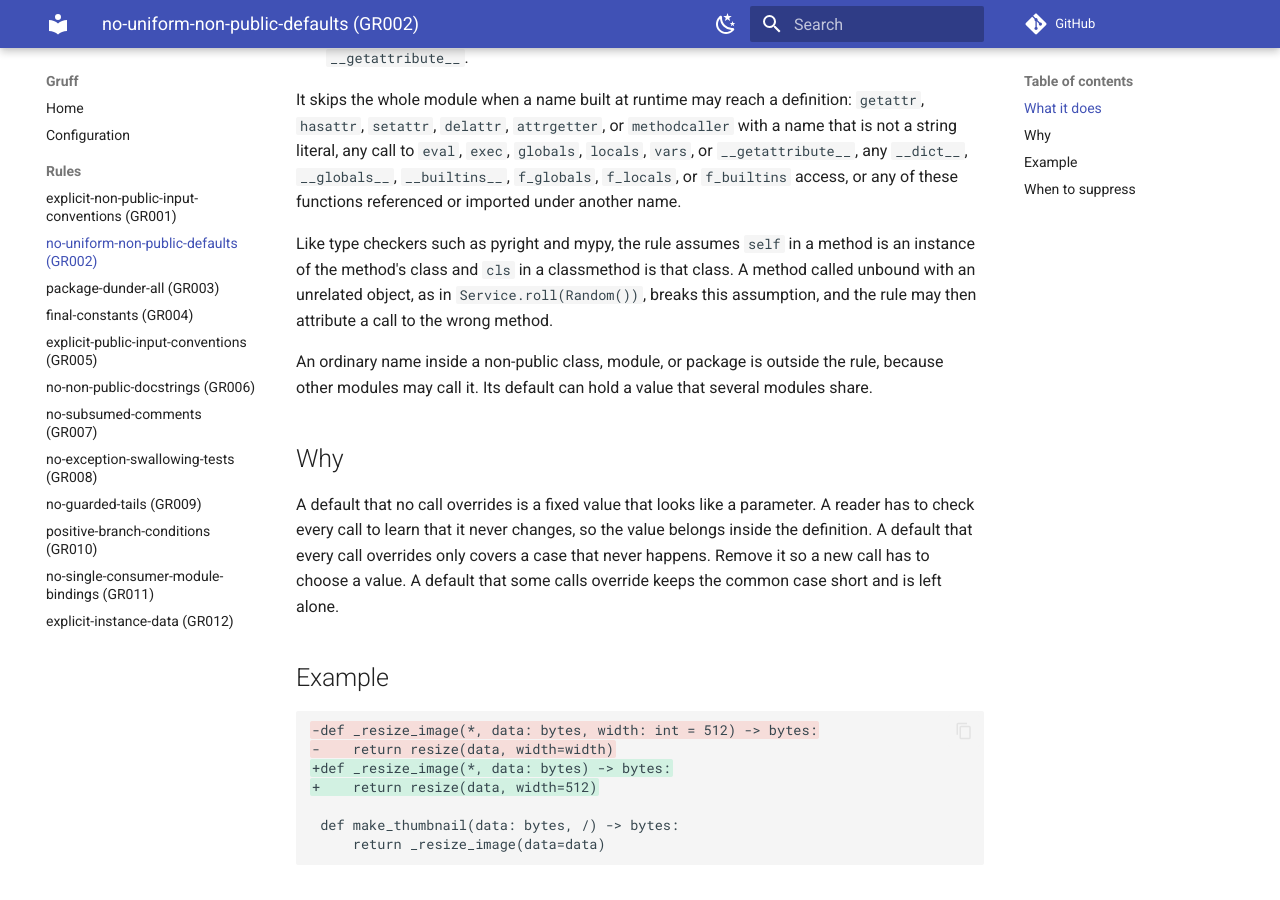
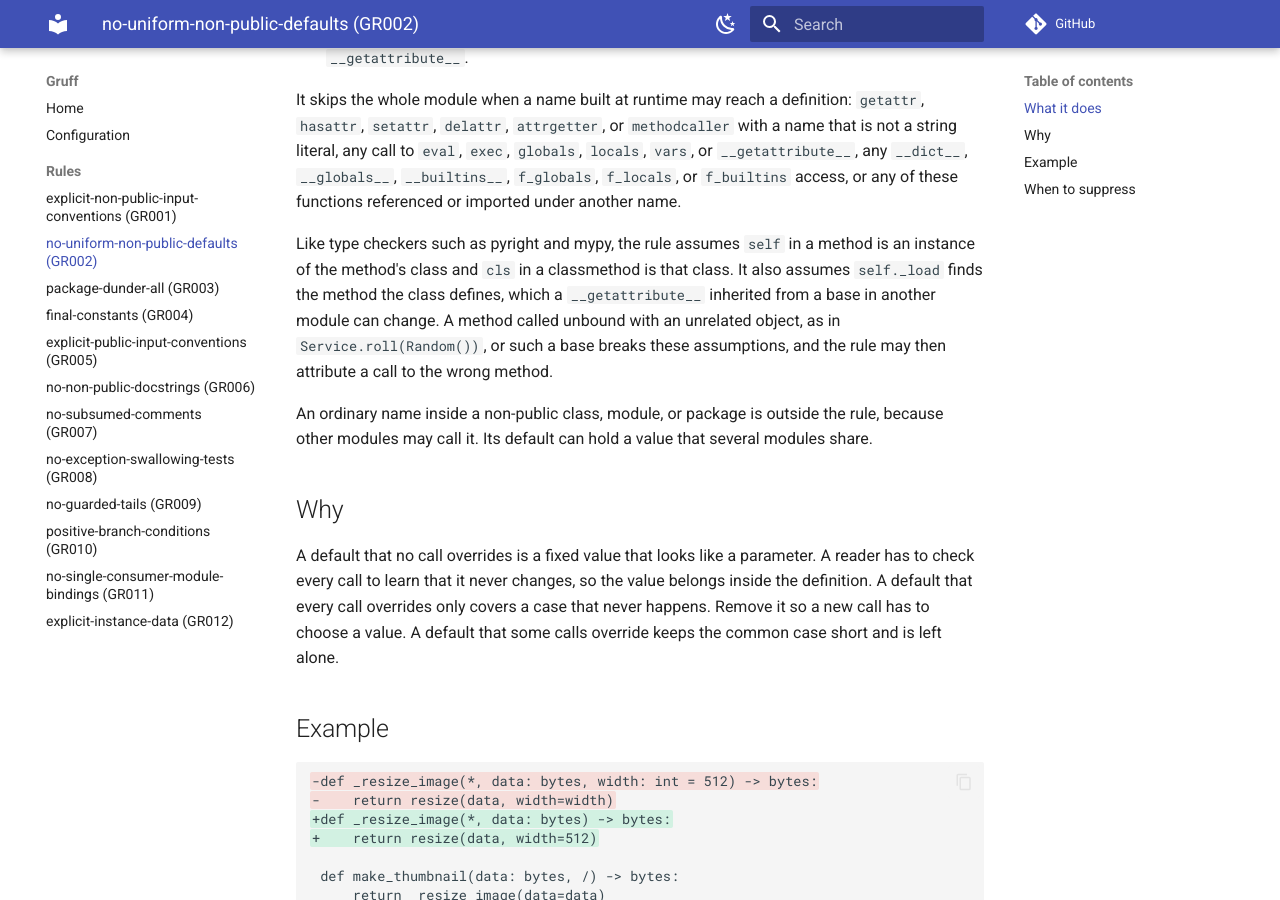
Before and after one commit to wkentaro/gruff, an MkDocs documentation site: the page built from docs/rules/no-uniform-non-public-defaults.md, in a window 1280 px wide and 900 px high, scrolled down 937 px. Built offline with MkDocs 1.6.1 and Material for MkDocs 9.7.7, drawn with Linux system fonts in a browser that asks for light colours; comment, search, counter and statistics services are not loaded.

Commit message:
docs: state GR002's assumption about attribute dispatch
A `__getattribute__` inherited from another module can return any
callable for a method's name, which no single-module analysis can see,
so the doc states that the rule assumes normal dispatch.

```diff
--- a/docs/rules/no-uniform-non-public-defaults.md
+++ b/docs/rules/no-uniform-non-public-defaults.md
@@ -20,7 +20,7 @@ The rule reads only the definition's own module, so it skips a definition when i
 
 It skips the whole module when a name built at runtime may reach a definition: `getattr`, `hasattr`, `setattr`, `delattr`, `attrgetter`, or `methodcaller` with a name that is not a string literal, any call to `eval`, `exec`, `globals`, `locals`, `vars`, or `__getattribute__`, any `__dict__`, `__globals__`, `__builtins__`, `f_globals`, `f_locals`, or `f_builtins` access, or any of these functions referenced or imported under another name.
 
-Like type checkers such as pyright and mypy, the rule assumes `self` in a method is an instance of the method's class and `cls` in a classmethod is that class. A method called unbound with an unrelated object, as in `Service.roll(Random())`, breaks this assumption, and the rule may then attribute a call to the wrong method.
+Like type checkers such as pyright and mypy, the rule assumes `self` in a method is an instance of the method's class and `cls` in a classmethod is that class. It also assumes `self._load` finds the method the class defines, which a `__getattribute__` inherited from a base in another module can change. A method called unbound with an unrelated object, as in `Service.roll(Random())`, or such a base breaks these assumptions, and the rule may then attribute a call to the wrong method.
 
 An ordinary name inside a non-public class, module, or package is outside the rule, because other modules may call it. Its default can hold a value that several modules share.
 
```
